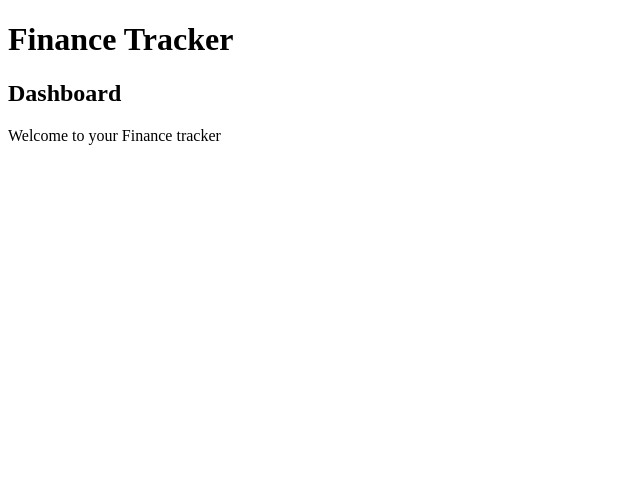
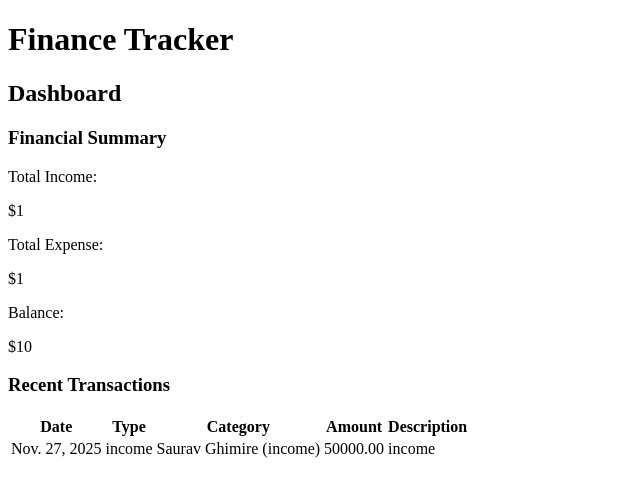
Before and after one commit to SAURAV878/finance-tracker, a Django app: template tracker/templates/tracker/dashboard.html in a window 1280 px wide. Shown: the top 497 px of the page, without its empty margins (0-640 px from the left). Run offline with Django 5.2, Linux system fonts and the light colour scheme; data comes from the database, SQL or seed files in the repository; the template is opened without the code that fills it: values that come from a table or form of the project are taken from there, most other values are stand-ins (such as "Sample title", 1, 10 or a date in 2020).

Commit message:
chore: add more detail to show it in table from

```diff
--- a/tracker/templates/tracker/dashboard.html
+++ b/tracker/templates/tracker/dashboard.html
@@ -2,5 +2,50 @@
 
 {% block content %}
 <h2>Dashboard</h2>
-<p>Welcome to your Finance tracker</p>
+
+<div class="summary">
+    <h3>Financial Summary</h3>
+
+    <div class="summary-item">
+        <p>Total Income:</p>
+        <p>${{ total_income }}</p>
+    </div>
+
+    <div class="summary-item">
+        <p>Total Expense:</p>
+        <p>${{ total_expense }}</p>
+    </div>
+
+    <div class="summary-item">
+        <p>Balance:</p>
+        <p>${{ balance }}</p>
+    </div>
+</div>
+
+<div class="recent-transactions">
+    <h3>Recent Transactions</h3>
+
+    {% if recent_transactions %} <!-- show table -->
+        <table>
+            <tr>
+                <th>Date</th>
+                <th>Type</th>
+                <th>Category</th>
+                <th>Amount</th>
+                <th>Description</th>
+            </tr>
+            {% for transaction in recent_transactions %} <!-- loop through each trans list-->
+            <tr>
+                <td>{{ transaction.date }}</td> <!--Acessing obj properties-->
+                <td>{{ transaction.type }}</td>
+                <td>{{ transaction.category }}</td>
+                <td>{{ transaction.amount }}</td>
+                <td>{{ transaction.description }}</td>
+            </tr>
+            {% endfor %}
+        </table>
+    {%  else %}
+        <p>No transactions yet. Add your frist transaction!</p>
+    {% endif %}
+</div>
 {% endblock %}
```
Also changed, not shown: tracker/views.py (+19 -2 lines).
